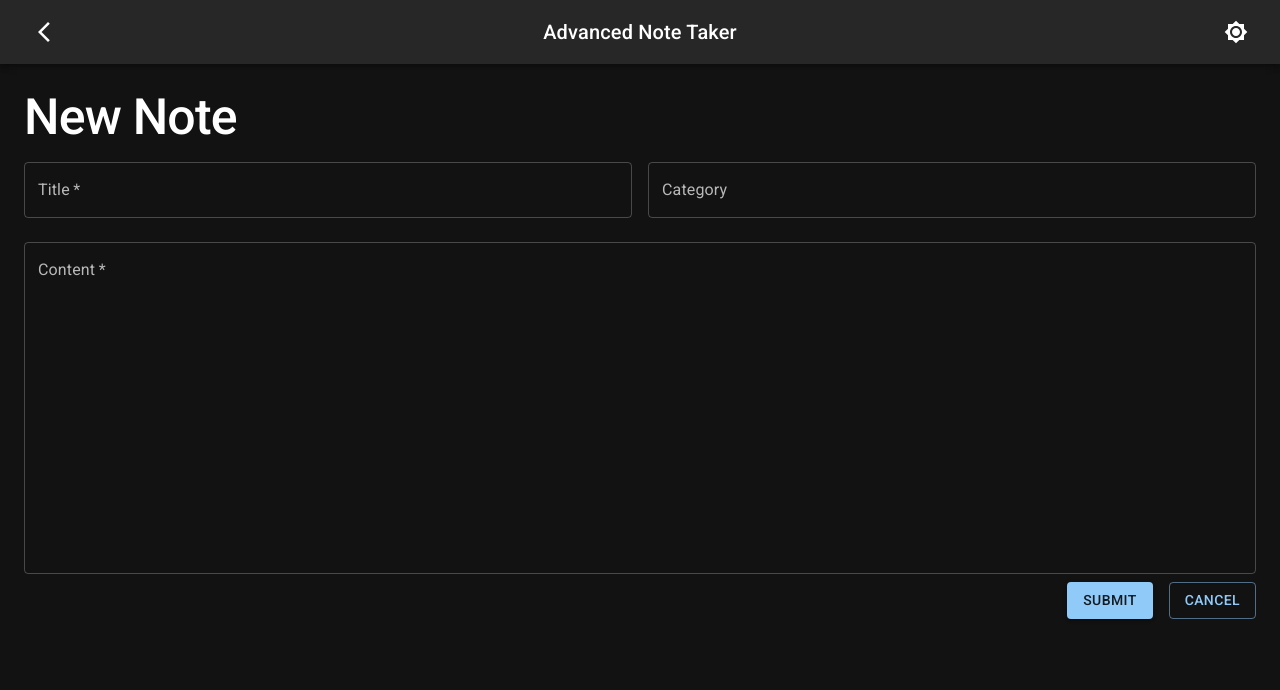
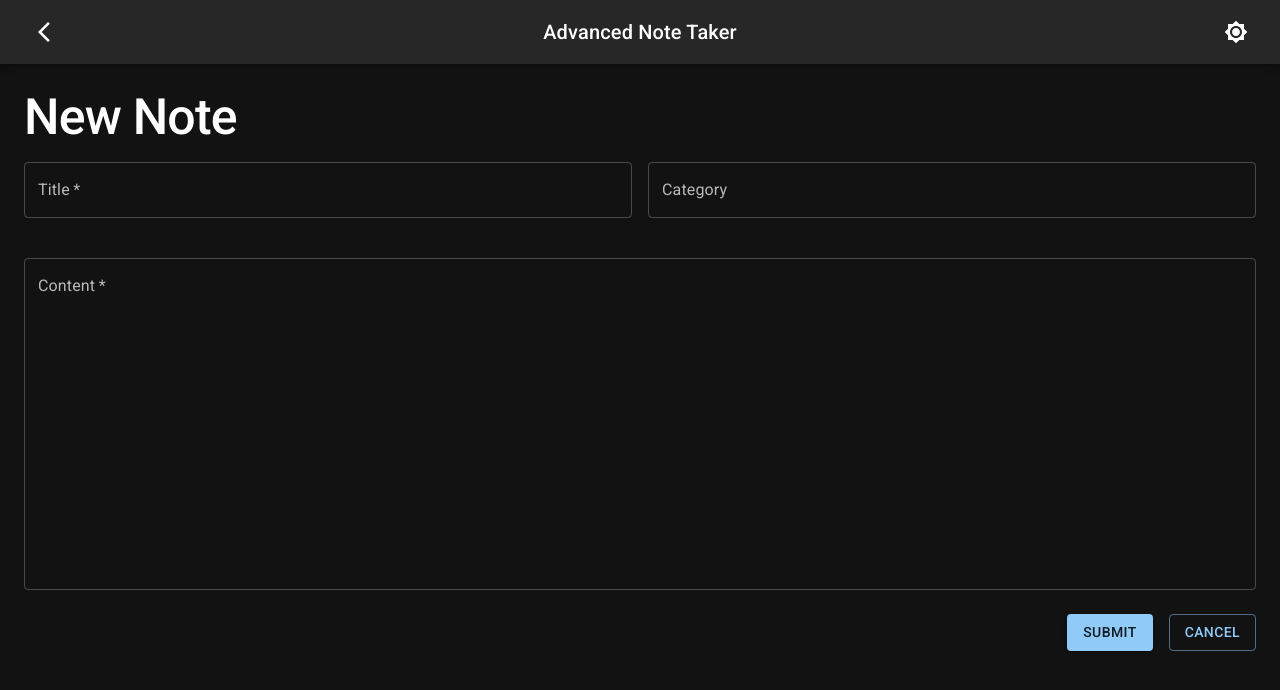
Before and after one commit to tomasesquivelgc/Note-Taking-App, a React (Vite) app: page /new in a window 1280 px wide. Shown: the top 690 px of the page. Built offline with nearby package versions, Linux system fonts and the light colour scheme.

Commit message:
eliminate box in favour of grid

```diff
--- a/src/components/NoteForm.tsx
+++ b/src/components/NoteForm.tsx
@@ -1,5 +1,5 @@
 import { v4 as uuidv4 } from 'uuid';
-import { Autocomplete, Box, Button, Stack, TextField } from '@mui/material';
+import { Autocomplete, Grid, Button, Stack, TextField } from '@mui/material';
 import { useState } from 'react';
 import { useNavigate } from 'react-router-dom';
 import { NoteData, Tag } from '../App';
@@ -48,19 +48,21 @@ export function NoteForm({ onSubmit, onAddTag, availableTags, title = "", markdo
   };
 
   return (
-    <Box>
-        <Stack direction={"row"} gap={2}>
-          <TextField
-          sx={{width: '50%'}}
+    <Grid container spacing={2}>
+      <Grid item xs={6}>
+         <TextField
             defaultValue={title}
             onChange={(event) => setTitleValue(event.target.value)}
             label="Title"
             variant="outlined"
             margin="normal"
             required
+            fullWidth
           />
+      </Grid>
+      <Grid item xs={6}>
           <Autocomplete
-          sx={{width: '50%'}}
+          fullWidth
             defaultValue={tags}
             multiple
             freeSolo
@@ -71,7 +73,6 @@ export function NoteForm({ onSubmit, onAddTag, availableTags, title = "", markdo
             onChange={(_, value) => {
               setSelectedTags(value.map(generateTagWithId))
             }}
-
             renderInput={(params) => (
               <TextField
                 {...params}
@@ -82,7 +83,8 @@ export function NoteForm({ onSubmit, onAddTag, availableTags, title = "", markdo
               />
             )}
           />
-        </Stack>
+      </Grid>
+      <Grid item xs={12}>
           <TextField
             defaultValue={markdown}
             onChange={(event) => setMarkdownValue(event.target.value)}
@@ -94,6 +96,8 @@ export function NoteForm({ onSubmit, onAddTag, availableTags, title = "", markdo
             rows={13}
             fullWidth  // Ensure the TextField takes the full width
           />
+      </Grid>
+      <Grid item xs={12}>
         <Stack direction={"row"} justifyContent={'flex-end'} gap={2}>
           <Button
           onClick={handleSubmit}
@@ -105,7 +109,8 @@ export function NoteForm({ onSubmit, onAddTag, availableTags, title = "", markdo
             Cancel
           </Button>
         </Stack>
+        </Grid>
 
-    </Box>
+    </Grid>
   );
 }
```
